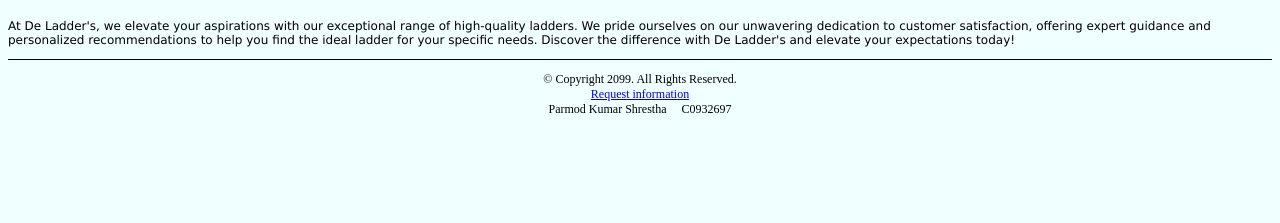
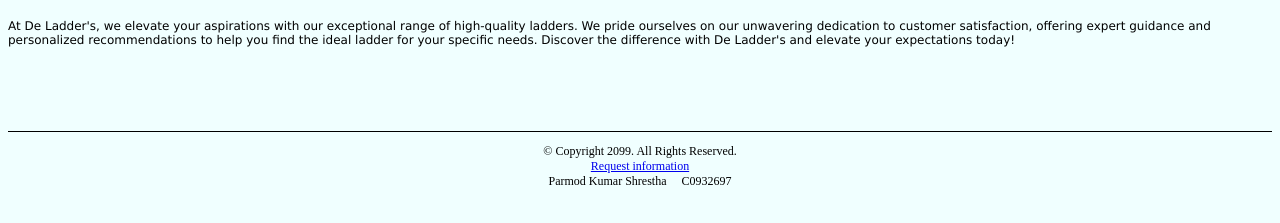
Before and after one commit to lcow-2437/lcow-2437.github.io, a plain HTML site: page index.html in a window 1280 px wide. Shown: the part 235-458 px from the top of the page. Drawn offline with Linux system fonts and the light colour scheme.

Commit message:
deadline submission

```diff
--- a/css/styles.css
+++ b/css/styles.css
@@ -54,6 +54,7 @@ main h1 {
 main p {
     font-family: Verdana, Arial, sans-serif;
     font-size: 0.75em;
+    padding-bottom: 6em;
 }
 
 #product-of-the-week {
```
